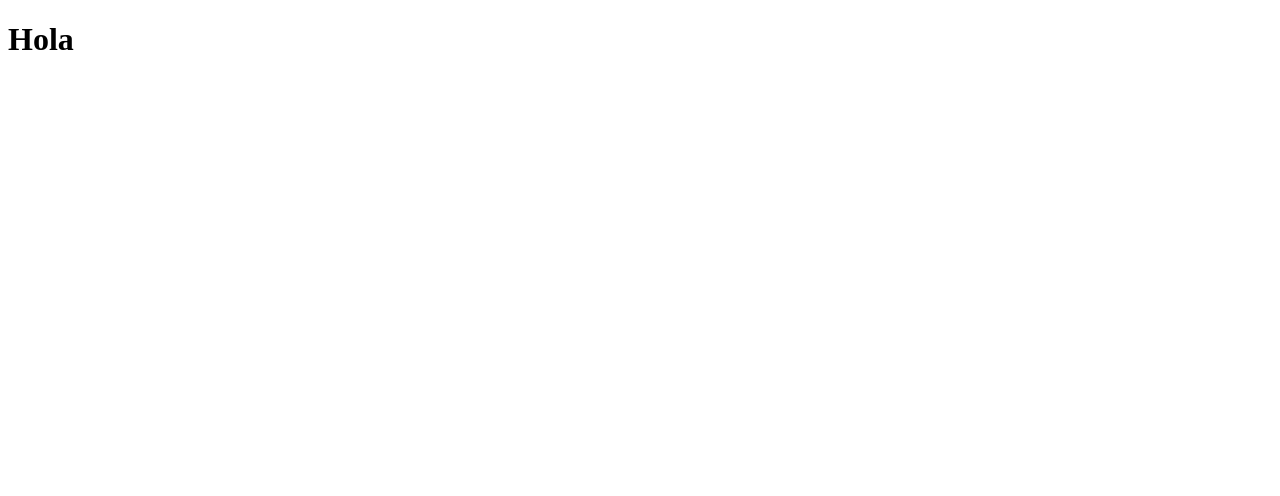
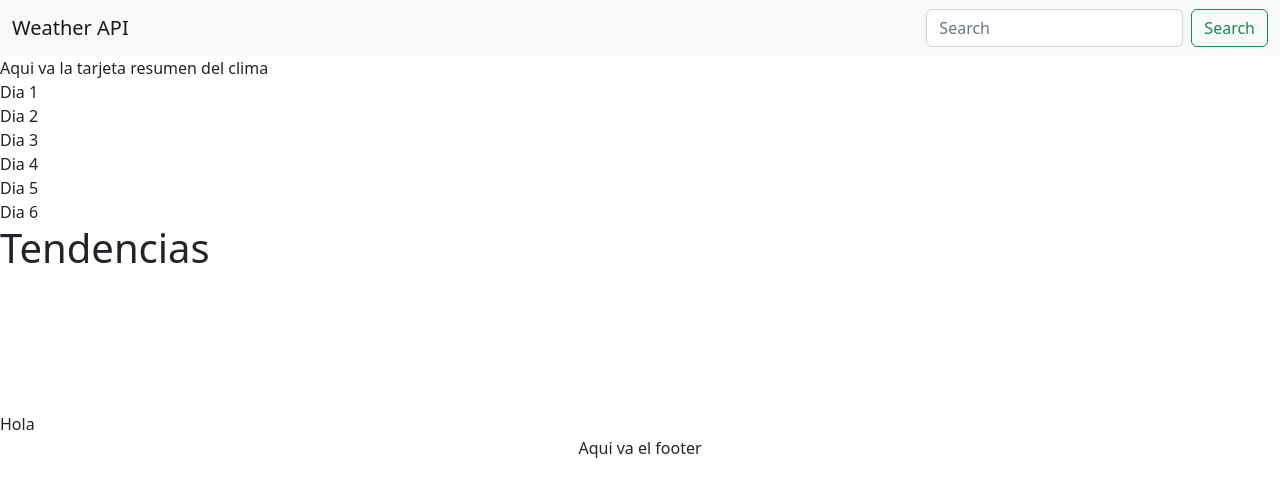
Before and after one commit to CNoriegaTL/Dashboard-Clima, a plain HTML site: page index.html in a window 1280 px wide. Drawn offline with nearby package versions, Linux system fonts and the light colour scheme.

Commit message:
Cambios 17-Dic-22

```diff
--- a/index.html
+++ b/index.html
@@ -1,14 +1,64 @@
 <!DOCTYPE html>
 <html lang="en">
   <head>
-    <meta charset="UTF-8" />
-    <meta http-equiv="X-UA-Compatible" content="IE=edge" />
-    <meta name="viewport" content="width=device-width, initial-scale=1.0" />
-    <title>Document</title>
+    <meta charset="utf-8" />
+    <meta name="viewport" content="width=device-width, initial-scale=1" />
+    <title>Bootstrap demo</title>
+    <link
+      href="https://cdn.jsdelivr.net/npm/bootstrap@5.2.3/dist/css/bootstrap.min.css"
+      rel="stylesheet"
+      integrity="sha384-rbsA2VBKQhggwzxH7pPCaAqO46MgnOM80zW1RWuH61DGLwZJEdK2Kadq2F9CUG65"
+      crossorigin="anonymous"
+    />
     <link rel="stylesheet" href="style.css" />
   </head>
   <body>
-    <h1>Hola</h1>
-    <script src="./app.js"></script>
+    <header>
+      <nav class="navbar bg-light">
+        <div class="container-fluid">
+          <a class="navbar-brand">Weather API</a>
+          <!-- por agregar un icono la izquierda -->
+          <form class="d-flex" role="search">
+            <input
+              class="form-control me-2"
+              type="search"
+              placeholder="Search"
+              aria-label="Search"
+            />
+            <button class="btn btn-outline-success" type="submit">
+              Search
+            </button>
+          </form>
+        </div>
+      </nav>
+    </header>
+
+    <div class="tarjeta-resumen">Aqui va la tarjeta resumen del clima</div>
+    <div class="tarjetas-diarias">
+      <div class="dia1">Dia 1</div>
+      <div class="dia2">Dia 2</div>
+      <div class="dia3">Dia 3</div>
+      <div class="dia4">Dia 4</div>
+      <div class="dia5">Dia 5</div>
+      <div class="dia6">Dia 6</div>
+    </div>
+
+    <h1>Tendencias</h1>
+
+    <div class="graficos">
+      Hola
+      <canvas class="humedad">Humedad</canvas>
+      <canvas class="viento">Viento</canvas>
+      <canvas class="precipitacion">Precipitacion</canvas>
+      <canvas class="rayos-uv">Rayos UV</canvas>
+    </div>
+
+    <footer>Aqui va el footer</footer>
+
+    <script
+      src="https://cdn.jsdelivr.net/npm/bootstrap@5.2.3/dist/js/bootstrap.bundle.min.js"
+      integrity="sha384-kenU1KFdBIe4zVF0s0G1M5b4hcpxyD9F7jL+jjXkk+Q2h455rYXK/7HAuoJl+0I4"
+      crossorigin="anonymous"
+    ></script>
   </body>
 </html>
--- a/style.css
+++ b/style.css
@@ -0,0 +1,3 @@
+footer {
+  text-align: center;
+}
```
